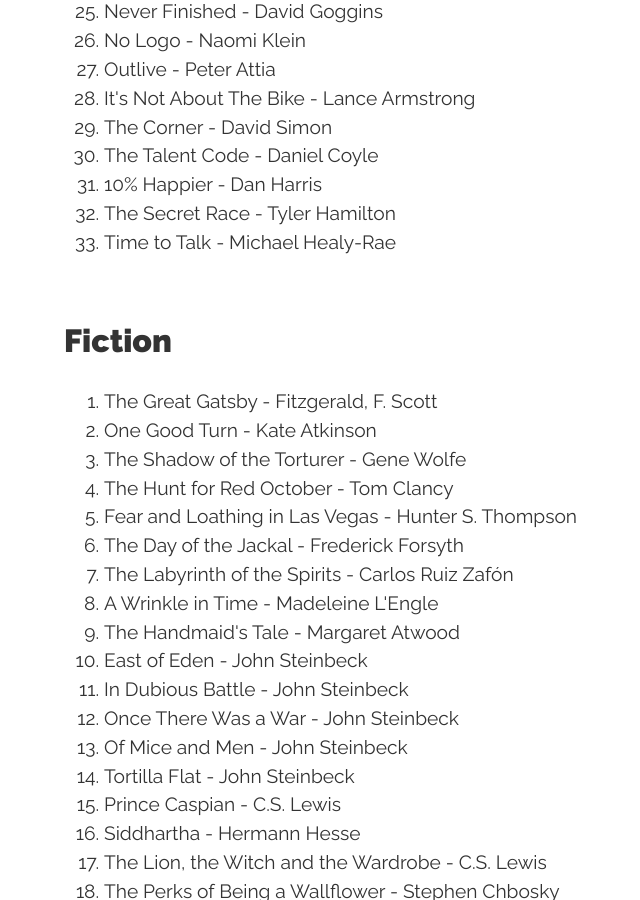
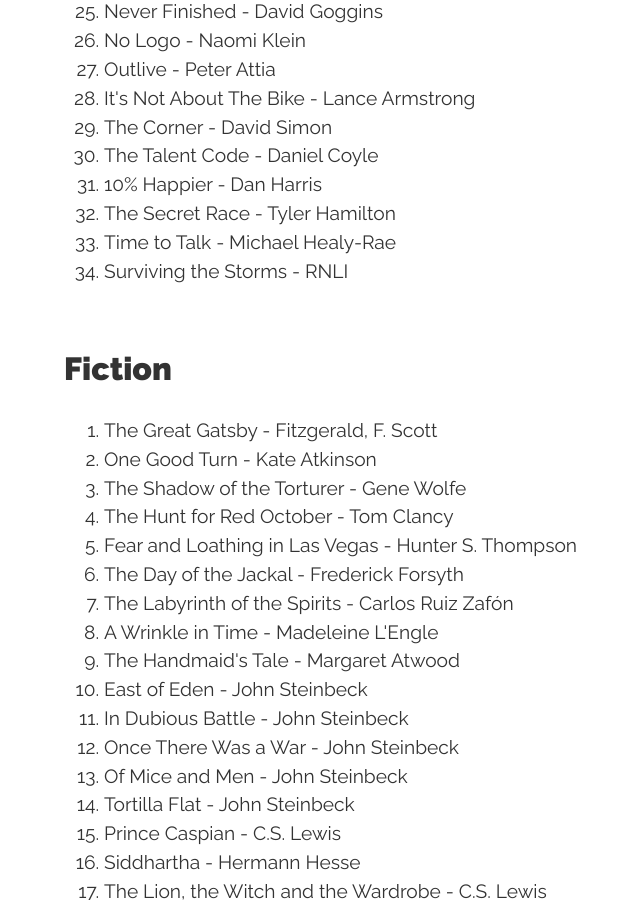
Before and after one commit to conanmercer/conanmercer.github.io, a Jekyll site: the page built from books.html, in a window 1280 px wide and 900 px high, scrolled down 2342 px. Shown: the whole window, without its empty margins (96-736 px from the left). Built offline with Jekyll 4.4.1, drawn with Linux system fonts in a browser that asks for light colours; nearby versions of some CDN libraries; some web fonts are replaced.

Commit message:
add, new book

```diff
--- a/books.html
+++ b/books.html
@@ -94,6 +94,7 @@ title: Books
   <li>10% Happier - Dan Harris</li>
   <li>The Secret Race - Tyler Hamilton</li>
   <li>Time to Talk - Michael Healy-Rae</li>
+  <li>Surviving the Storms - RNLI</li>
 </ol>
 
 <h2>Fiction</h2>
```
